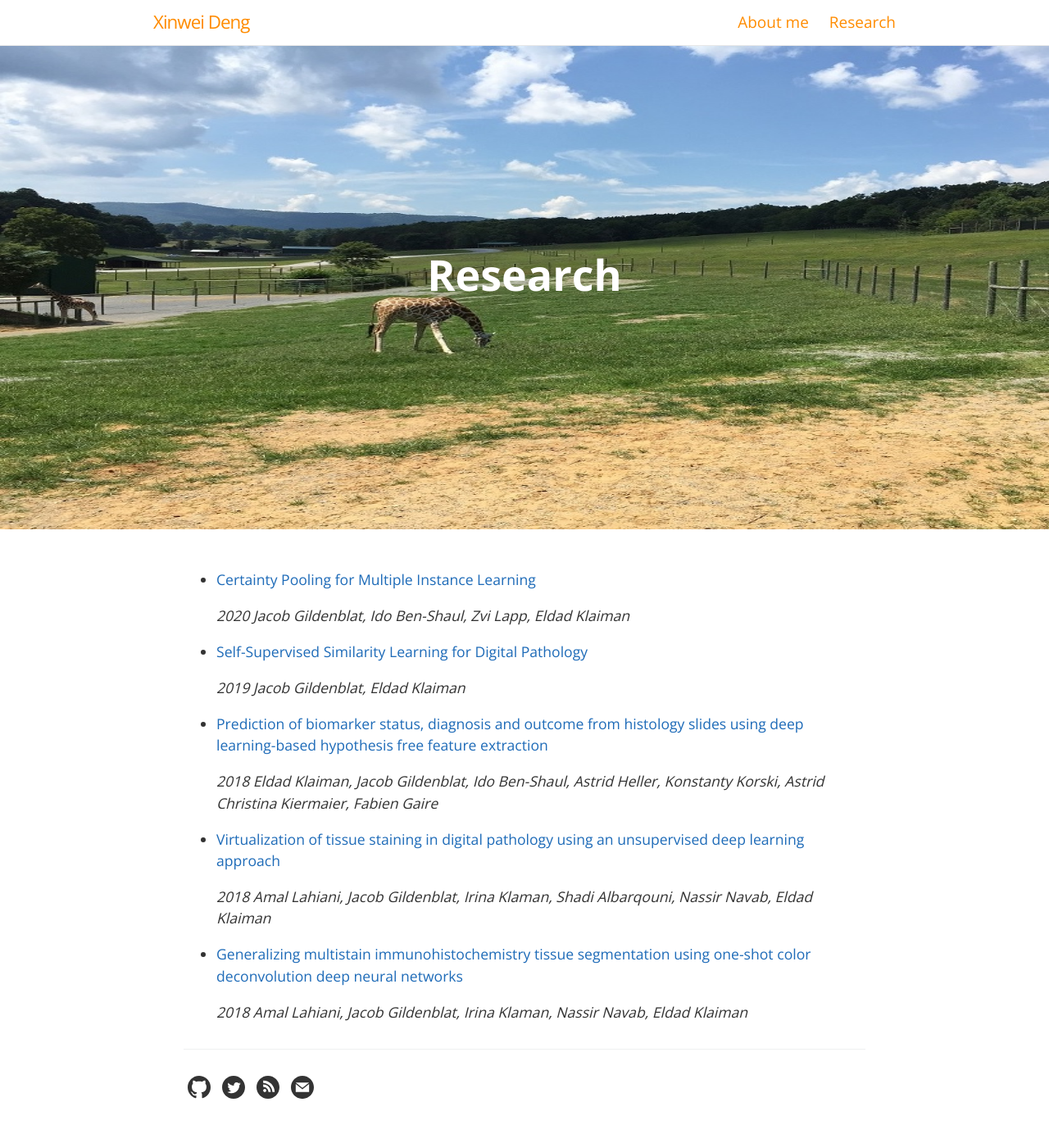
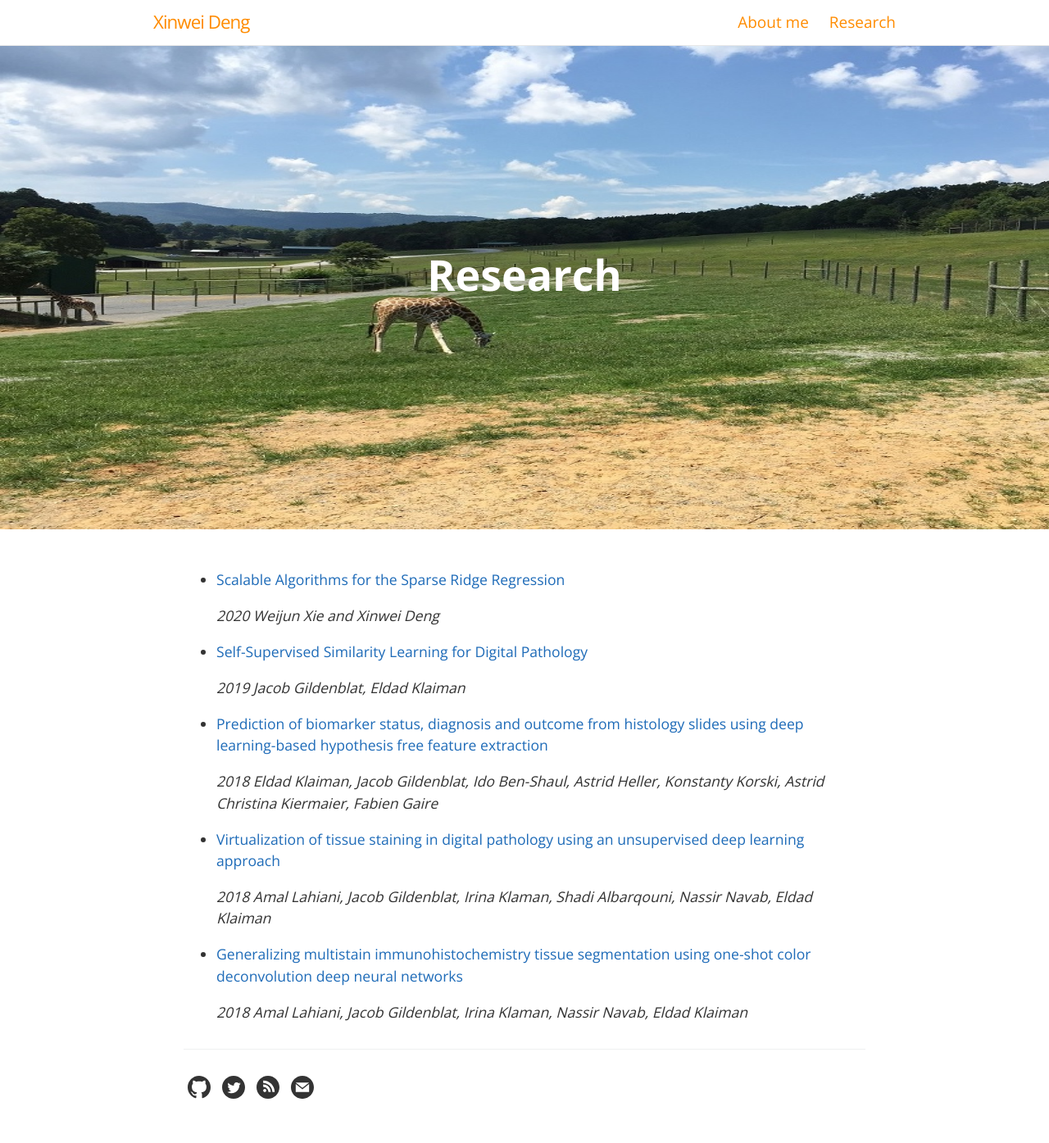
Before and after one commit to xwdeng80/blog, a Jekyll site: the page built from papers.md, in a window 1280 px wide. Shown: the whole page at 82% size. Built offline with Jekyll 4.4.1, drawn with Linux system fonts in a browser that asks for light colours.

Commit message:
Update papers.md

```diff
--- a/papers.md
+++ b/papers.md
@@ -3,9 +3,9 @@ layout: page
 title: Research
 ---
 
-- [Certainty Pooling for Multiple Instance Learning](https://arxiv.org/abs/2008.10548)
+- [Scalable Algorithms for the Sparse Ridge Regression](https://arxiv.org/abs/1806.03756)
 
-	*2020 Jacob Gildenblat, Ido Ben-Shaul, Zvi Lapp, Eldad Klaiman*
+	*2020 Weijun Xie and Xinwei Deng*
 
 - [Self-Supervised Similarity Learning for Digital Pathology](https://arxiv.org/abs/1905.08139)
 
```
